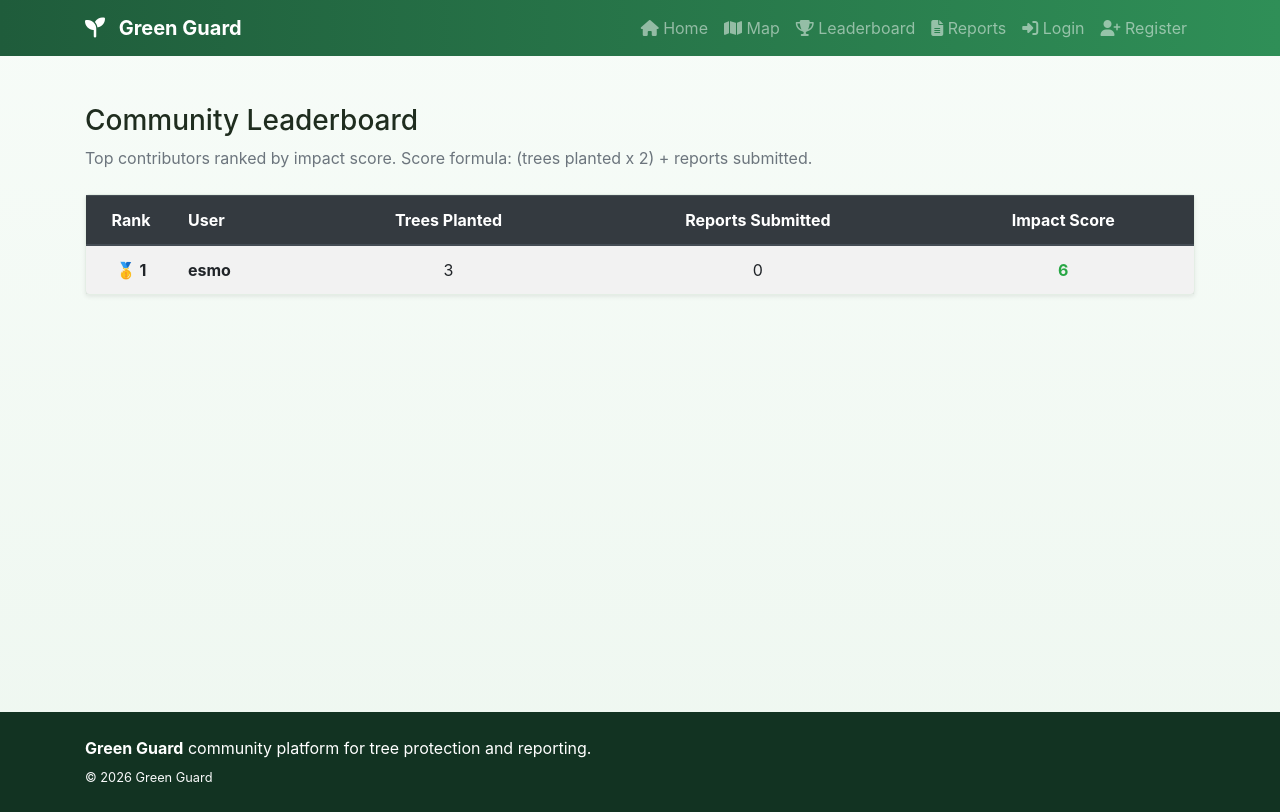
After one commit to EsmoAghamedova/green-guard-main, a Flask app: page /leaderboard in a window 1280 px wide. The commit adds this page. Run offline with Flask 3, Linux system fonts and the light colour scheme.

Commit message:
fixed map

```diff
--- a/map.js
+++ /dev/null
@@ -1 +0,0 @@
-<insert content of map.js>
--- a/routes/main.py
+++ b/routes/main.py
@@ -1,37 +1,13 @@
-import json
+from flask import Blueprint, jsonify, render_template
+from flask_login import current_user, login_required
 
-from flask import Blueprint, render_template
-from flask_login import current_user, login_required
-from markupsafe import Markup
-
+from extensions import db
 from models import CuttingReport, TreeRecord, User
 
 main_bp = Blueprint("main", __name__)
 
 
-@main_bp.route("/")
-def index():
-    total_trees = TreeRecord.query.with_entities(TreeRecord.quantity).all()
-    total_tree_count = sum(item.quantity for item in total_trees)
-    total_reports = CuttingReport.query.count()
-    total_users = User.query.count()
-
-    co2_kg = total_tree_count * 21
-    co2_display = f"{co2_kg} kg"
-    if co2_kg >= 1000:
-        co2_display = f"{co2_kg / 1000:.2f} tonnes"
-
-    return render_template(
-        "home.html",
-        total_trees=total_tree_count,
-        total_reports=total_reports,
-        total_users=total_users,
-        co2_display=co2_display,
-    )
-
-
-@main_bp.route("/map")
-def map_view():
+def build_map_payload() -> dict:
     trees = TreeRecord.query.all()
     reports = CuttingReport.query.all()
 
@@ -58,11 +34,89 @@ def map_view():
         for report in reports
     ]
 
+    return {"trees": trees_json, "reports": reports_json}
+
+
+@main_bp.route("/")
+def index():
+    total_trees = TreeRecord.query.with_entities(TreeRecord.quantity).all()
+    total_tree_count = sum(item.quantity for item in total_trees)
+    total_reports = CuttingReport.query.count()
+    total_users = User.query.count()
+
+    co2_kg = total_tree_count * 21
+    co2_display = f"{co2_kg} kg"
+    if co2_kg >= 1000:
+        co2_display = f"{co2_kg / 1000:.2f} tonnes"
+
+    return render_template(
+        "home.html",
+        total_trees=total_tree_count,
+        total_reports=total_reports,
+        total_users=total_users,
+        co2_display=co2_display,
+    )
+
+
+@main_bp.route("/map")
+def map_view():
+    payload = build_map_payload()
+
     return render_template(
         "map.html",
-        trees_json=Markup(json.dumps(trees_json)),
-        reports_json=Markup(json.dumps(reports_json)),
+        trees_json=payload["trees"],
+        reports_json=payload["reports"],
     )
+
+
+@main_bp.route("/api/map-data")
+def map_data():
+    return jsonify(build_map_payload())
+
+
+@main_bp.route("/leaderboard")
+def leaderboard():
+    tree_totals = dict(
+        db.session.query(TreeRecord.user_id, db.func.sum(TreeRecord.quantity))
+        .group_by(TreeRecord.user_id)
+        .all()
+    )
+    report_counts = dict(
+        db.session.query(CuttingReport.user_id,
+                         db.func.count(CuttingReport.id))
+        .group_by(CuttingReport.user_id)
+        .all()
+    )
+
+    rows = []
+    for user in User.query.filter_by(is_admin=False).all():
+        trees_planted = int(tree_totals.get(user.id, 0) or 0)
+        reports_submitted = int(report_counts.get(user.id, 0) or 0)
+        # Weighted score favors direct environmental action while rewarding reporting.
+        score = trees_planted * 2 + reports_submitted
+        rows.append(
+            {
+                "user": user,
+                "trees_planted": trees_planted,
+                "reports_submitted": reports_submitted,
+                "score": score,
+            }
+        )
+
+    rows.sort(
+        key=lambda item: (
+            item["score"],
+            item["trees_planted"],
+            item["reports_submitted"],
+            item["user"].username.lower(),
+        ),
+        reverse=True,
+    )
+
+    for index, item in enumerate(rows, start=1):
+        item["rank"] = index
+
+    return render_template("leaderboard.html", leaderboard=rows)
 
 
 @main_bp.route("/profile")
--- a/templates/base.html
+++ b/templates/base.html
@@ -12,6 +12,7 @@
     <link rel="stylesheet" href="https://cdnjs.cloudflare.com/ajax/libs/font-awesome/6.4.2/css/all.min.css" />
     <link rel="stylesheet" href="{{ url_for('static', filename='css/style.css') }}" />
     {% block extra_css %}
+
     {% endblock %}
   </head>
   <body>
@@ -29,6 +30,9 @@
             </li>
             <li class="nav-item">
               <a class="nav-link" href="{{ url_for('main.map_view') }}"><i class="fas fa-map"></i> Map</a>
+            </li>
+            <li class="nav-item">
+              <a class="nav-link" href="{{ url_for('main.leaderboard') }}"><i class="fas fa-trophy"></i> Leaderboard</a>
             </li>
             <li class="nav-item">
               <a class="nav-link" href="{{ url_for('reports.view_reports') }}"><i class="fas fa-file-alt"></i> Reports</a>
@@ -74,6 +78,7 @@
 
     <main class="gg-main">
       {% block content %}
+
       {% endblock %}
     </main>
 
@@ -93,6 +98,7 @@
     <script src="https://code.jquery.com/jquery-3.6.0.min.js"></script>
     <script src="https://cdn.jsdelivr.net/npm/bootstrap@4.6.0/dist/js/bootstrap.bundle.min.js"></script>
     {% block extra_js %}
+
     {% endblock %}
   </body>
 </html>
--- /dev/null
+++ b/templates/leaderboard.html
@@ -0,0 +1,64 @@
+{% extends 'base.html' %}
+
+{% block title %}
+  Leaderboard | Green Guard
+{% endblock %}
+
+{% block content %}
+  <div class="container my-5">
+    <div class="row mb-4">
+      <div class="col-12">
+        <h1 class="h3 mb-2">Community Leaderboard</h1>
+        <p class="text-muted mb-0">Top contributors ranked by impact score. Score formula: (trees planted x 2) + reports submitted.</p>
+      </div>
+    </div>
+
+    {% if leaderboard %}
+      <div class="card shadow-sm">
+        <div class="card-body p-0">
+          <div class="table-responsive">
+            <table class="table table-striped table-hover mb-0">
+              <thead class="thead-dark">
+                <tr>
+                  <th scope="col" class="text-center" style="width: 90px;">Rank</th>
+                  <th scope="col">User</th>
+                  <th scope="col" class="text-center">Trees Planted</th>
+                  <th scope="col" class="text-center">Reports Submitted</th>
+                  <th scope="col" class="text-center">Impact Score</th>
+                </tr>
+              </thead>
+              <tbody>
+                {% for entry in leaderboard %}
+                  <tr {% if current_user.is_authenticated and current_user.id == entry.user.id %}class="table-success"{% endif %}>
+                    <td class="text-center font-weight-bold">
+                      {% if entry.rank == 1 %}
+                        <span title="1st place">🥇 1</span>
+                      {% elif entry.rank == 2 %}
+                        <span title="2nd place">🥈 2</span>
+                      {% elif entry.rank == 3 %}
+                        <span title="3rd place">🥉 3</span>
+                      {% else %}
+                        {{ entry.rank }}
+                      {% endif %}
+                    </td>
+                    <td>
+                      <strong>{{ entry.user.username }}</strong>
+                      {% if entry.user.is_admin %}
+                        <span class="badge badge-warning ml-2">Admin</span>
+                      {% endif %}
+                    </td>
+                    <td class="text-center">{{ entry.trees_planted }}</td>
+                    <td class="text-center">{{ entry.reports_submitted }}</td>
+                    <td class="text-center font-weight-bold text-success">{{ entry.score }}</td>
+                  </tr>
+                {% endfor %}
+              </tbody>
+            </table>
+          </div>
+        </div>
+      </div>
+    {% else %}
+      <div class="alert alert-info mb-0">No users found yet. The leaderboard will appear once users start participating.</div>
+    {% endif %}
+  </div>
+{% endblock %}
--- a/templates/map.html
+++ b/templates/map.html
@@ -31,17 +31,17 @@
   <script id="trees-data" type="application/json">
     {
       {
-        trees_json
+        trees_json | tojson
       }
     }
   </script>
   <script id="reports-data" type="application/json">
     {
       {
-        reports_json
+        reports_json | tojson
       }
     }
   </script>
   <script src="https://unpkg.com/leaflet@1.9.4/dist/leaflet.js" crossorigin=""></script>
-  <script src="{{ url_for('static', filename='js/map.js') }}"></script>
+  <script src="{{ url_for('static', filename='js/map.js', v='2') }}"></script>
 {% endblock %}
```
Also changed, not shown: seed_test_data.py (added, +148 -0 lines), static/js/map.js (+41 -8 lines), green_guard.db.
